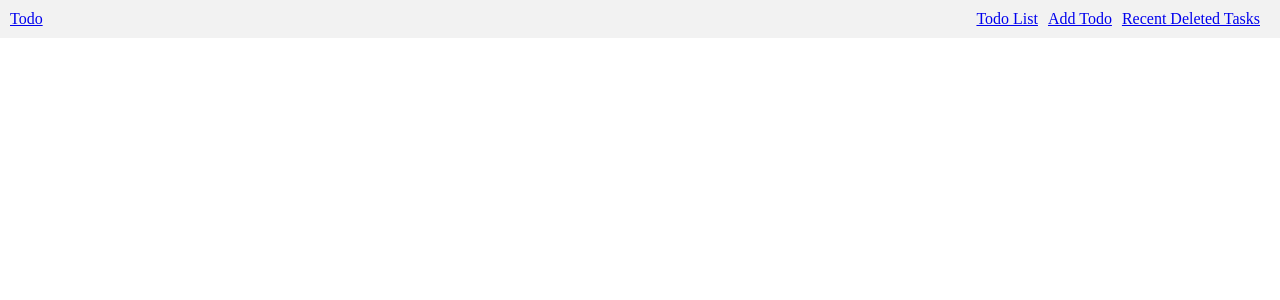
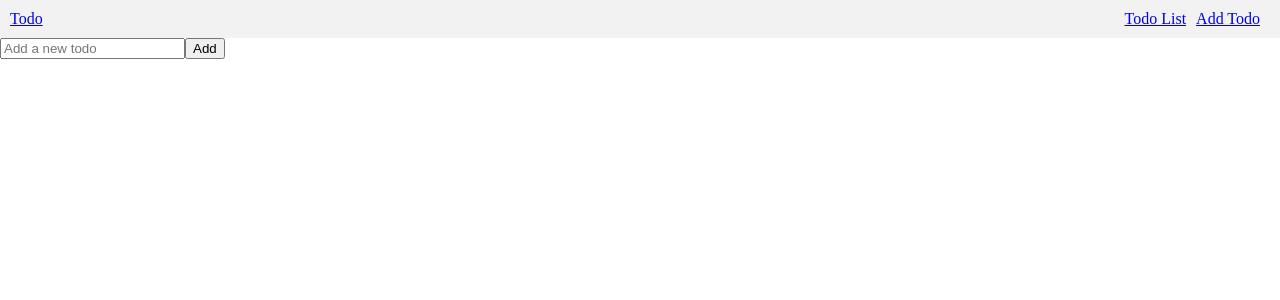
Before and after one commit to Owusu-Desmond/ToDoApp-Vue, a Vue app: page /addTodo in a window 1280 px wide. Shown: the top 300 px of the page. Built offline with nearby package versions, Linux system fonts and the light colour scheme; the HTML template or start-up script is replaced by a standard one.

Commit message:
Modify add route

```diff
--- a/src/components/Nav.vue
+++ b/src/components/Nav.vue
@@ -6,10 +6,7 @@
         <router-link to="/todos">Todo List</router-link>
       </li>
       <li>
-        <router-link to="/add-todo">Add Todo</router-link>
-      </li>
-      <li>
-        <router-link to="/recent-deleted">Recent Deleted Tasks</router-link>
+        <router-link to="/addTodo">Add Todo</router-link>
       </li>
     </ul>
   </nav>
--- a/src/components/Todo.vue
+++ b/src/components/Todo.vue
@@ -20,7 +20,7 @@ const props = defineProps({
 const todoStore = inject('todoStore');
 
 const toggleComplete = (id) => {
-    todoStore.toggleComplete(id);
+    todoStore.toggleCompleted(id);
 }
 
 const remove = (id) => {
--- a/src/router.js
+++ b/src/router.js
@@ -15,7 +15,7 @@ const routes = [
         component: TodoList
     },
     {
-        path: '/add-todo',
+        path: '/addTodo',
         name: 'AddToDo',
         component: AddToDo
     }
```
